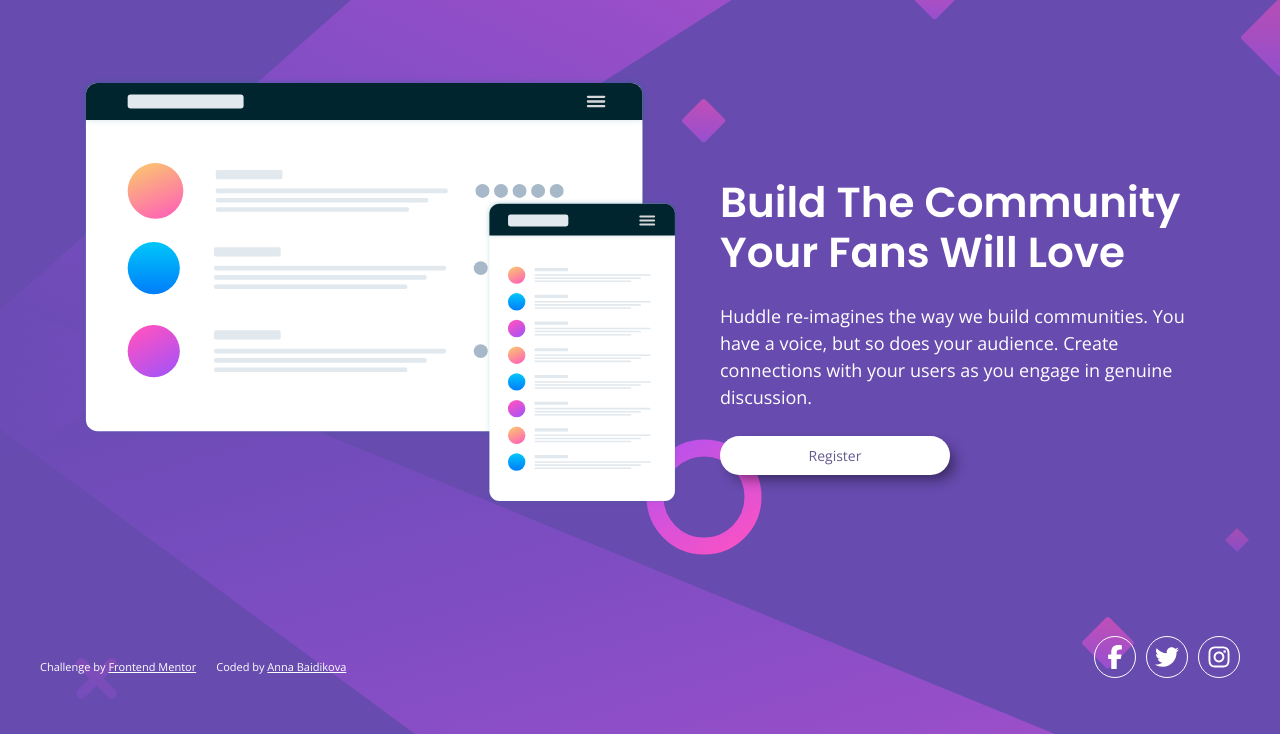
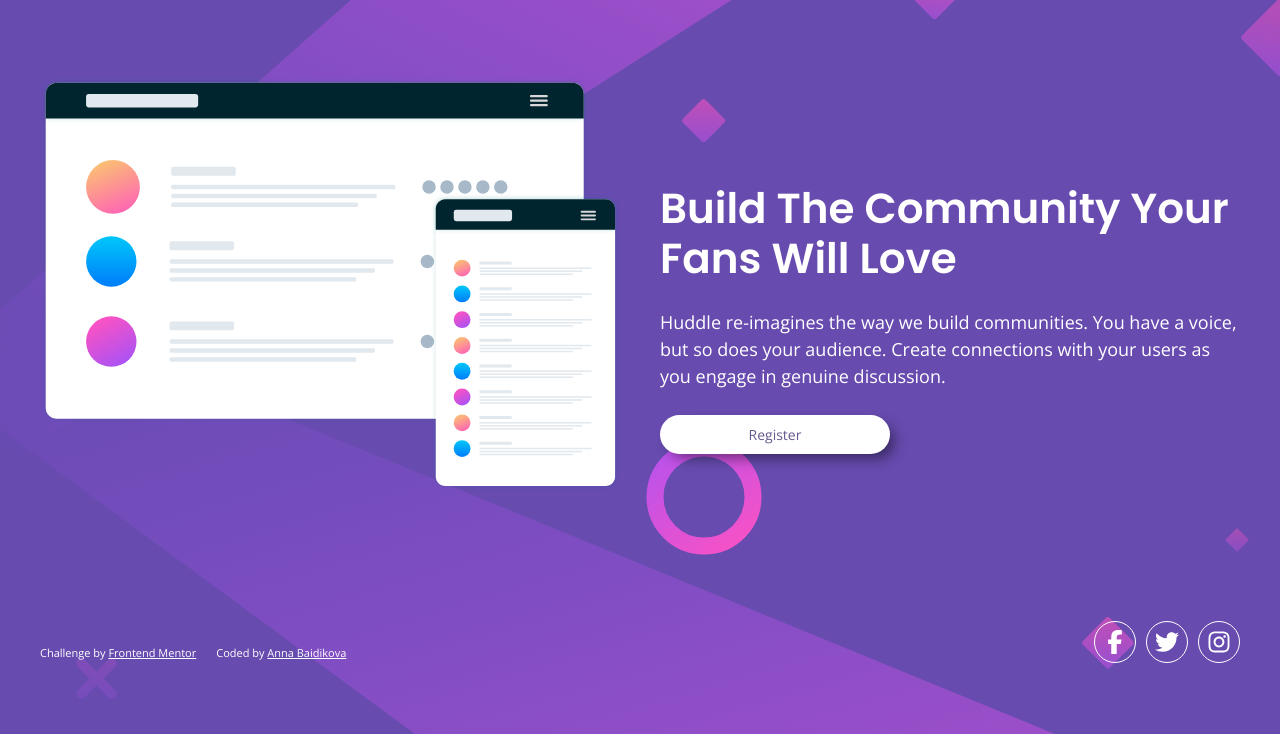
Before and after one commit to AnnetDev/Huddle-landing-page, a plain HTML site: page index.html in a window 1280 px wide. Shown: the part 66-800 px from the top of the page. Drawn offline with nearby package versions, Linux system fonts and the light colour scheme.

Commit message:
styles fixed

```diff
--- a/styles.css
+++ b/styles.css
@@ -5,6 +5,10 @@
 *::before,
 *::after {
     box-sizing: border-box;
+}
+
+html {
+    min-height: 100%;
 }
 
 body {
@@ -15,7 +19,7 @@ body {
     font-size: 12px;
     margin: 0 auto;
     padding: 0;
-    height: 100vh;
+    height: 100%;
     overflow-x: hidden;
     background-image: url('images/bg-mobile.svg');
     background-repeat: no-repeat;
@@ -38,7 +42,7 @@ main {
     align-items: center;
     max-width: 375px;
     margin: 0 auto;
-
+    /* flex-grow: 1; */
 }
 
 @media (min-width: 376px) {
@@ -109,27 +113,26 @@ main {
     flex-flow: column wrap;
     justify-content: center;
     align-items: center;
-
 }
 
 @media (min-width: 376px) {
     .hero {
-        flex-flow: row wrap;
+        /* flex-flow: row wrap; */
         gap: 40px;
-        /* display: grid;
-        grid-template-columns: 1fr 1fr; */
+        display: grid;
+        grid-template-columns: 1fr 1fr;
 
     }
 
     .hero__main-img {
         min-width: 295px;
-        width: 50%;
+        /* width: 50%; */
         max-width: 700px;
     }
 
     .hero__text-container {
         min-width: 295px;
-        width: 40%;
+        /* width: 40%; */
         align-items: flex-start;
 
     }
```
Also changed, not shown: package.json (deleted, +0 -10 lines), 1 other file.
